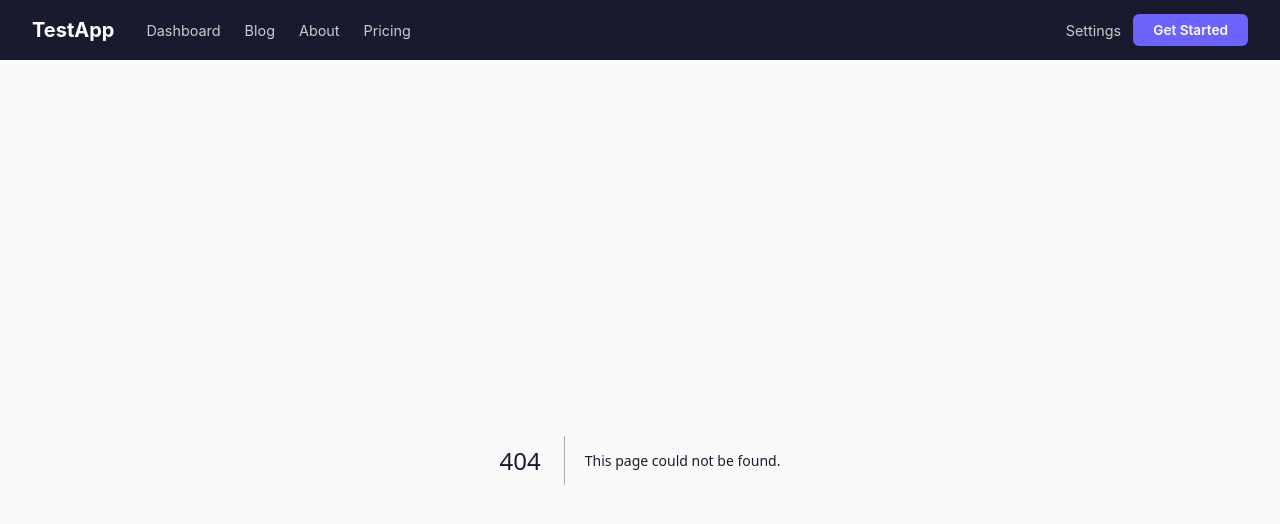
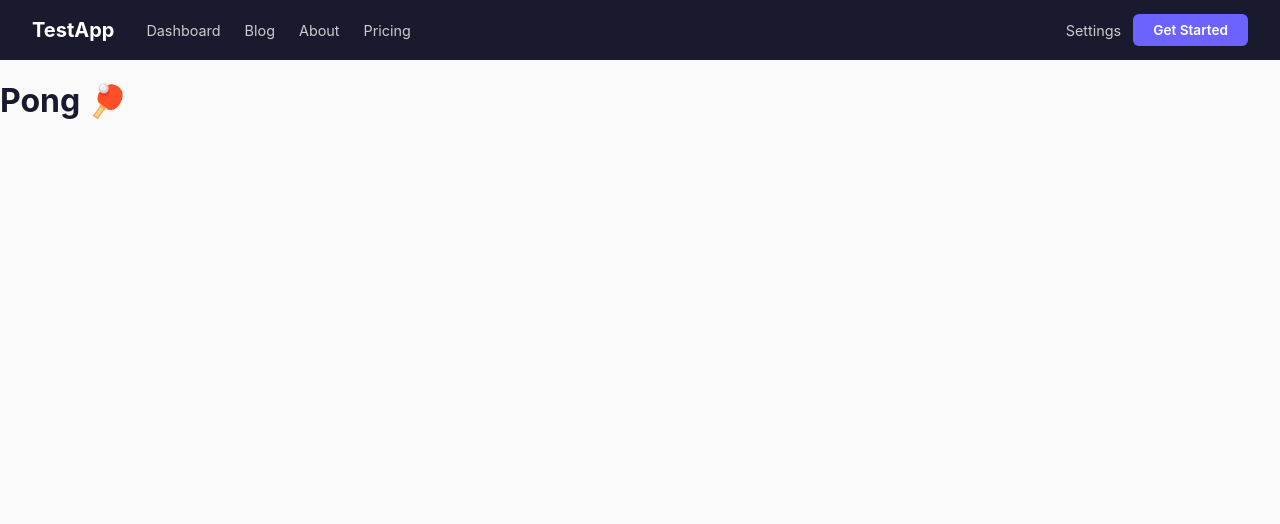
Before and after one commit to looksgoodtomeai/test-app, a Next.js app: page /ping in a window 1280 px wide. Before the commit this address had no page. Shown: the top 524 px of the page. Built offline with nearby package versions, Linux system fonts and the light colour scheme.

Commit message:
feat: add ping page

```diff
--- /dev/null
+++ b/src/app/ping/page.tsx
@@ -0,0 +1,7 @@
+export default function PingPage() {
+  return (
+    <main className="flex min-h-screen items-center justify-center">
+      <h1 className="text-3xl font-bold">Pong 🏓</h1>
+    </main>
+  );
+}
```
